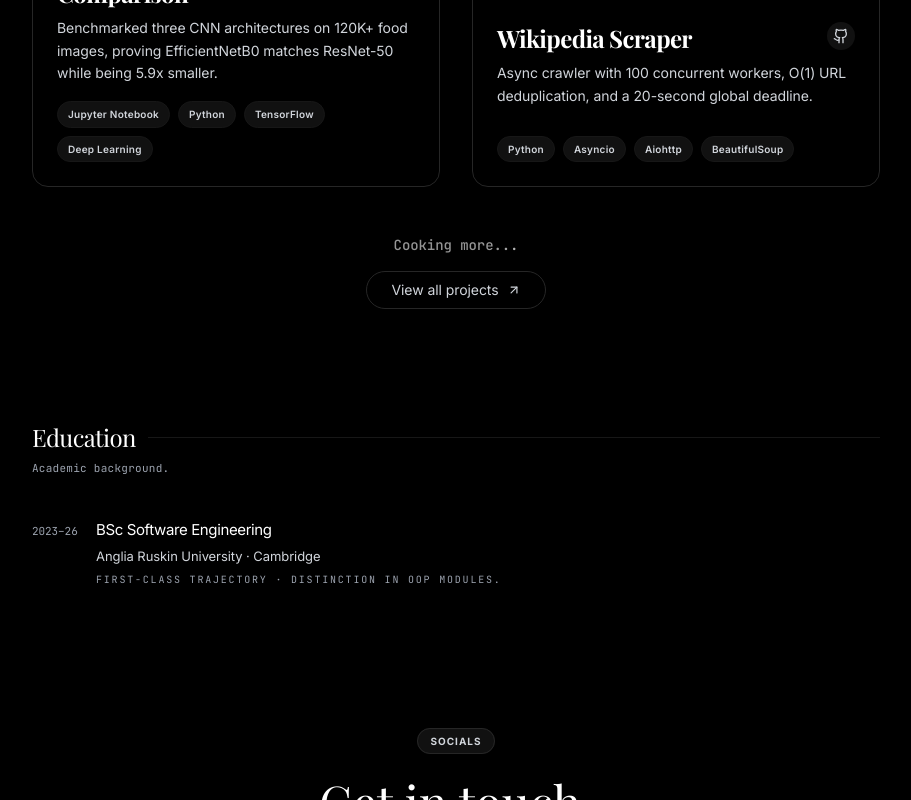
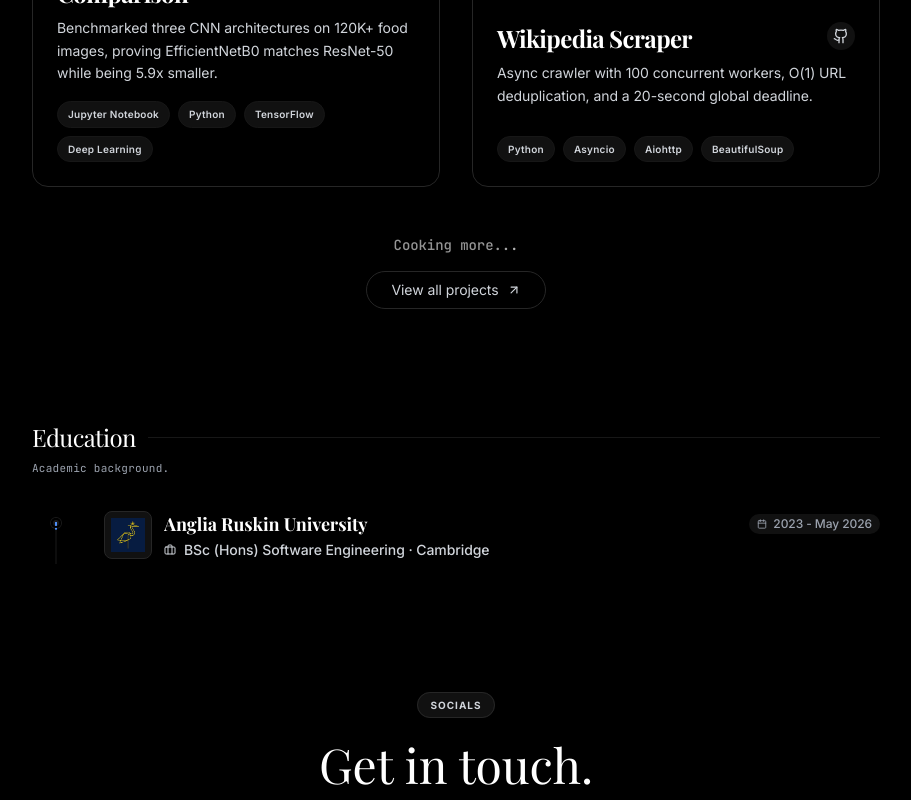
Before and after one commit to omorros/omorros.com, a Next.js app: page / in a window 1280 px wide. Shown: the part 1859-2659 px from the top of the page, without its empty margins (184-1095 px from the left). Built offline with nearby package versions, Linux system fonts and the light colour scheme.

Commit message:
added education section

```diff
--- a/src/components/page/Education.tsx
+++ b/src/components/page/Education.tsx
@@ -2,17 +2,58 @@
 
 import { motion } from 'framer-motion'
 import { SectionHeader } from './SectionHeader'
+import { WorkTimeline, type TimelineItem } from '@/components/ui/WorkTimeline'
 
-const ENTRIES = [
+type EducationEntry = {
+  institution: string
+  degree: string
+  date: string
+  location: string
+  logo: string | null
+  description: string
+  bullets: string[]
+  tags?: string[]
+  link?: string
+}
+
+const EDUCATION: EducationEntry[] = [
   {
-    year: '2023–26',
-    degree: 'BSc Software Engineering',
-    institution: 'Anglia Ruskin University · Cambridge',
-    note: 'First-class trajectory · Distinction in OOP modules.',
+    institution: 'Anglia Ruskin University',
+    degree: 'BSc (Hons) Software Engineering · Cambridge',
+    date: '2023 - May 2026',
+    location: 'Cambridge, UK · On-site',
+    logo: '/aru-logo.jpg',
+    description: 'Final-year BSc, expected May 2026.',
+    bullets: [
+      'Predicted First-Class Honours (1st).',
+      'Basketball scholarship athlete.',
+      'Dissertation "Comparative Evaluation of CV Pipelines for Food Recognition": benchmarked fine-tuned YOLOv8s, a YOLO + EfficientNetB0 hybrid, and GPT-5.2 across a 14-class produce task, 4 image conditions, and 1,440 inferences. Winning pipeline integrated into a full-stack app.',
+    ],
+    tags: [
+      'Machine Learning',
+      'Advanced OOP',
+      'Algorithms & Data Structures',
+      'Cloud Computing',
+      'Database Design',
+      'Digital Security',
+      'HCI',
+    ],
   },
 ]
 
 export function Education() {
+  const items: TimelineItem[] = EDUCATION.map((e, i) => ({
+    id: `${e.institution}-${i}`,
+    date: e.date,
+    title: e.institution,
+    subtitle: e.degree,
+    logo: e.logo,
+    description: e.description,
+    bullets: e.bullets,
+    tags: e.tags,
+    link: e.link,
+  }))
+
   return (
     <motion.section
       initial={{ opacity: 0, y: 16 }}
@@ -22,32 +63,9 @@
       className="pt-12 pb-32"
     >
       <SectionHeader title="Education" caption="Academic background." />
-      <ul className="mt-6 -mx-3">
-        {ENTRIES.map((e, i) => (
-          <li key={i} className="flex flex-col gap-1 px-3 py-3">
-            <div className="flex items-baseline gap-4">
-              <span className="font-mono text-[11px] tabular-nums text-foreground-faint w-12 shrink-0">
-                {e.year}
-              </span>
-              <span className="text-[15px] text-foreground tracking-tight">
-                {e.degree}
-              </span>
-            </div>
-            <div className="flex items-baseline gap-4">
-              <span className="w-12 shrink-0" />
-              <span className="text-[13px] text-foreground-muted">
-                {e.institution}
-              </span>
-            </div>
-            <div className="flex items-baseline gap-4">
-              <span className="w-12 shrink-0" />
-              <span className="font-mono text-[10px] uppercase tracking-[0.18em] text-foreground-faint">
-                {e.note}
-              </span>
-            </div>
-          </li>
-        ))}
-      </ul>
+      <div className="mt-6">
+        <WorkTimeline items={items} />
+      </div>
     </motion.section>
   )
 }
--- a/src/components/page/Experience.tsx
+++ b/src/components/page/Experience.tsx
@@ -44,7 +44,7 @@
       'GitHub Actions CI: lint, typecheck, build, Playwright e2e on Chromium + WebKit.',
       'Static export, JSON-LD, PWA, accessibility-first with reduced-motion support.',
     ],
-    link: 'https://github.com/Festival-Sant-Fruitos/website',
+    link: 'https://www.festivalsantfruitos.com/',
   },
   {
     company: 'University of Cambridge',
```
Also changed, not shown: public/aru-logo.jpg (added).
